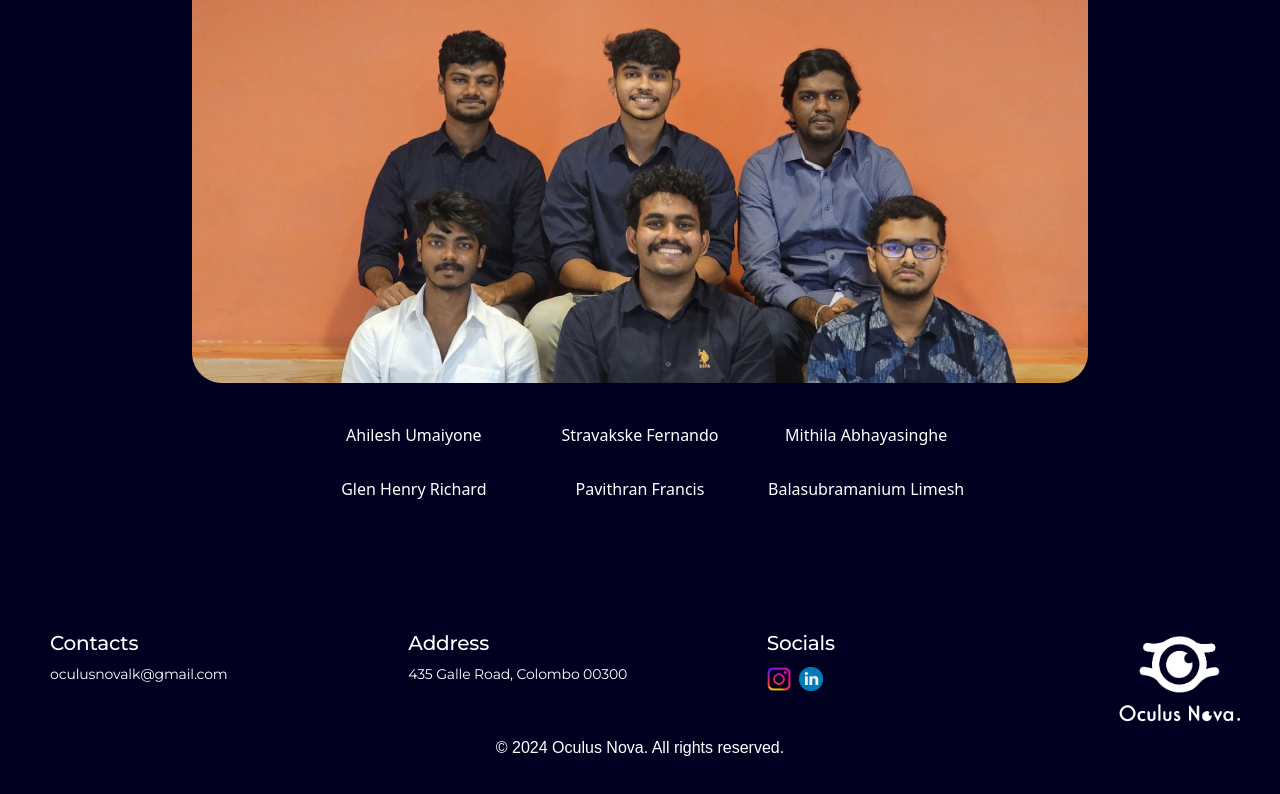
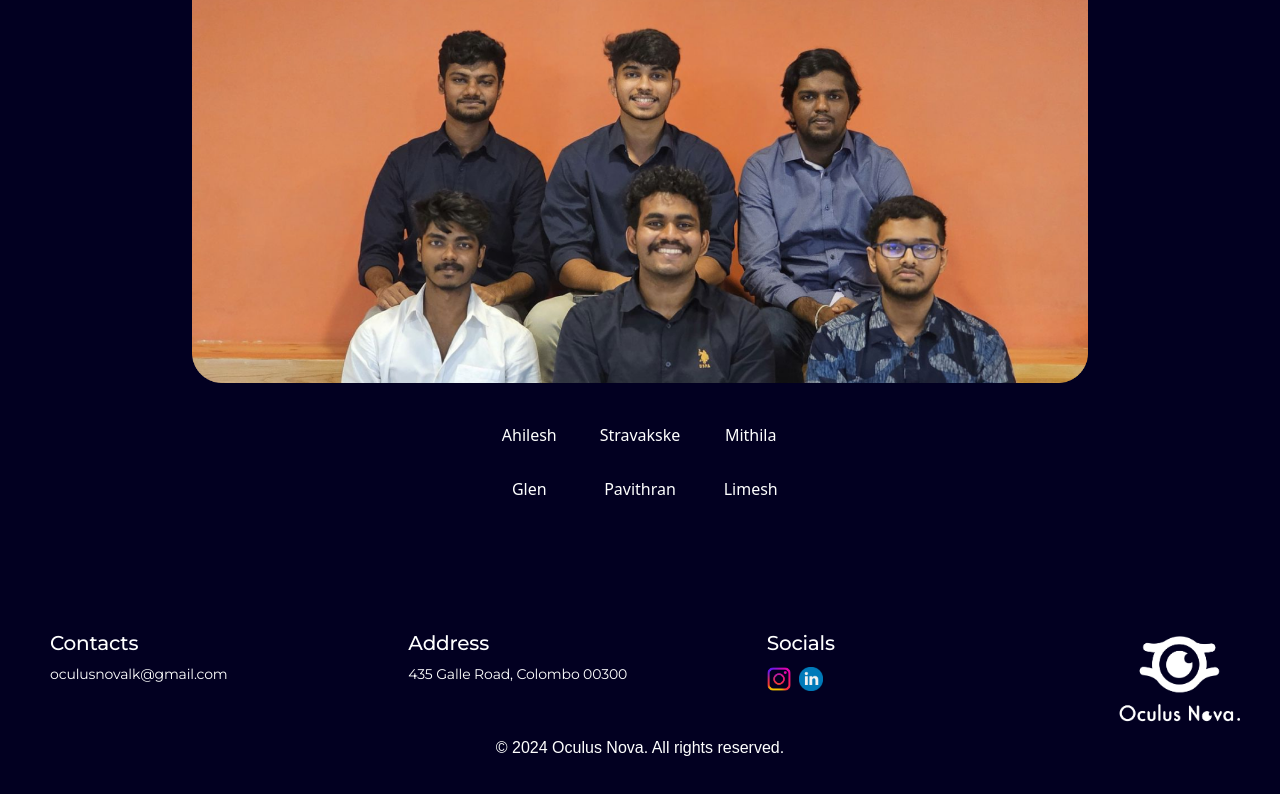
Before and after one commit to strava24/Oculus-Nova-LandingPage, an Angular app: page / in a window 1280 px wide. Shown: the part 2750-3544 px from the top of the page. Built offline with nearby package versions, Linux system fonts and the light colour scheme.

Commit message:
Adjusted names on Team page

```diff
--- a/src/app/team/team.component.html
+++ b/src/app/team/team.component.html
@@ -6,11 +6,11 @@
     <img src="Images/Team Photo.png" alt="Oculus Nova Team" />
   </div>
   <div class="team-members">
-      <span>Ahilesh Umaiyone</span>
-      <span>Stravakske Fernando</span>
-      <span>Mithila Abhayasinghe</span>
-      <span>Glen Henry Richard</span>
-      <span>Pavithran Francis</span>
-      <span>Balasubramanium Limesh</span>
+    <span>Ahilesh</span>
+    <span>Stravakske</span>
+    <span>Mithila</span>
+    <span>Glen</span>
+    <span>Pavithran</span>
+    <span>Limesh</span>
   </div>
 </div>
```
Lines whose indentation alone changed are shown as unchanged.
